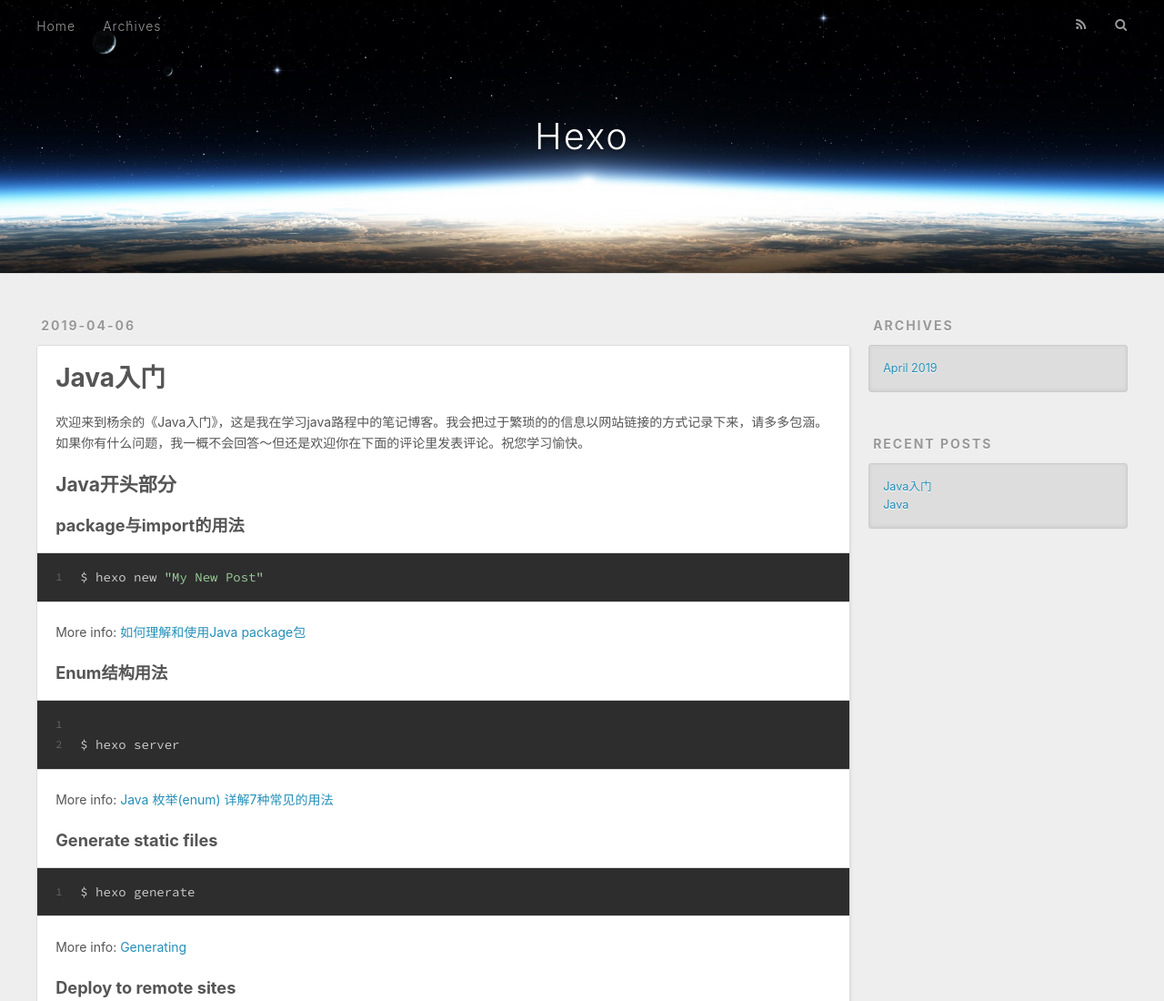
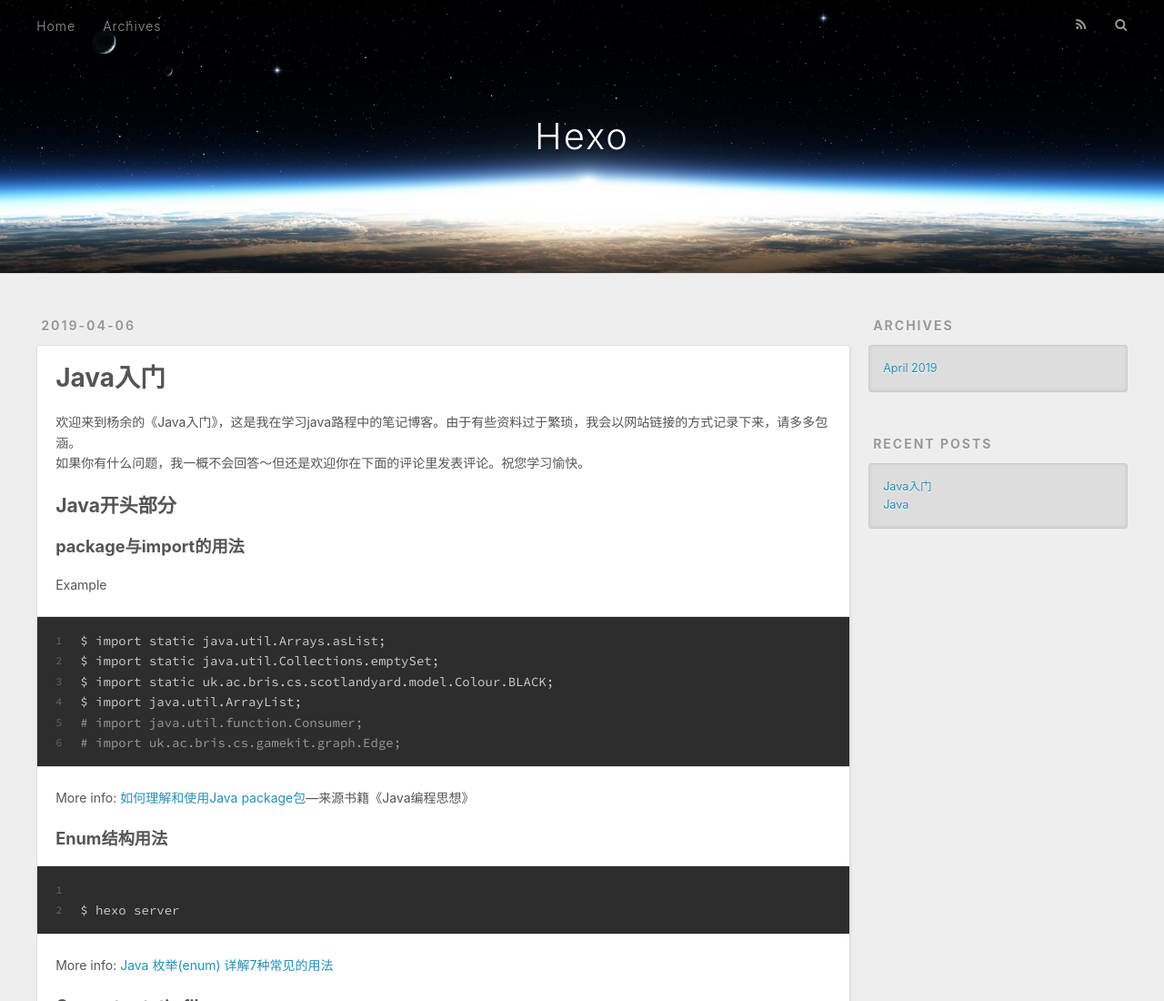
Before and after one commit to yyabc/yyabc.github.io, a plain HTML site: page 2019/04/06/Java入门/index.html in a window 1280 px wide. Shown: the top 1100 px of the page at 91% size. Drawn offline with nearby package versions, Linux system fonts and the light colour scheme.

Commit message:
Site updated: 2019-04-08 11:32:12

```diff
--- a/2019/04/06/Java入门/index.html
+++ b/2019/04/06/Java入门/index.html
@@ -7,17 +7,17 @@
 
   <title>Java入门 | Hexo</title>
   <meta name="viewport" content="width=device-width, initial-scale=1, maximum-scale=1">
-  <meta name="description" content="欢迎来到杨余的《Java入门》，这是我在学习java路程中的笔记博客。我会把过于繁琐的的信息以网站链接的方式记录下来，请多多包涵。如果你有什么问题，我一概不会回答～但还是欢迎你在下面的评论里发表评论。祝您学习愉快。 Java开头部分package与import的用法1$ hexo new &quot;My New Post&quot; More info: 如何理解和使用Java package包 Enum结构用法1">
+  <meta name="description" content="欢迎来到杨余的《Java入门》，这是我在学习java路程中的笔记博客。由于有些资料过于繁琐，我会以网站链接的方式记录下来，请多多包涵。如果你有什么问题，我一概不会回答～但还是欢迎你在下面的评论里发表评论。祝您学习愉快。 Java开头部分package与import的用法Example123456$ import static java.util.Arrays.asList;$ import sta">
 <meta property="og:type" content="article">
 <meta property="og:title" content="Java入门">
 <meta property="og:url" content="http://yoursite.com/2019/04/06/Java入门/index.html">
 <meta property="og:site_name" content="Hexo">
-<meta property="og:description" content="欢迎来到杨余的《Java入门》，这是我在学习java路程中的笔记博客。我会把过于繁琐的的信息以网站链接的方式记录下来，请多多包涵。如果你有什么问题，我一概不会回答～但还是欢迎你在下面的评论里发表评论。祝您学习愉快。 Java开头部分package与import的用法1$ hexo new &quot;My New Post&quot; More info: 如何理解和使用Java package包 Enum结构用法1">
+<meta property="og:description" content="欢迎来到杨余的《Java入门》，这是我在学习java路程中的笔记博客。由于有些资料过于繁琐，我会以网站链接的方式记录下来，请多多包涵。如果你有什么问题，我一概不会回答～但还是欢迎你在下面的评论里发表评论。祝您学习愉快。 Java开头部分package与import的用法Example123456$ import static java.util.Arrays.asList;$ import sta">
 <meta property="og:locale" content="default">
-<meta property="og:updated_time" content="2019-04-08T10:15:02.848Z">
+<meta property="og:updated_time" content="2019-04-08T10:31:50.448Z">
 <meta name="twitter:card" content="summary">
 <meta name="twitter:title" content="Java入门">
-<meta name="twitter:description" content="欢迎来到杨余的《Java入门》，这是我在学习java路程中的笔记博客。我会把过于繁琐的的信息以网站链接的方式记录下来，请多多包涵。如果你有什么问题，我一概不会回答～但还是欢迎你在下面的评论里发表评论。祝您学习愉快。 Java开头部分package与import的用法1$ hexo new &quot;My New Post&quot; More info: 如何理解和使用Java package包 Enum结构用法1">
+<meta name="twitter:description" content="欢迎来到杨余的《Java入门》，这是我在学习java路程中的笔记博客。由于有些资料过于繁琐，我会以网站链接的方式记录下来，请多多包涵。如果你有什么问题，我一概不会回答～但还是欢迎你在下面的评论里发表评论。祝您学习愉快。 Java开头部分package与import的用法Example123456$ import static java.util.Arrays.asList;$ import sta">
 
     <link rel="alternate" href="/atom.xml" title="Hexo" type="application/atom+xml">
 
@@ -86,9 +86,9 @@
 
     <div class="article-entry" itemprop="articleBody">
 
-        <p>欢迎来到杨余的《Java入门》，这是我在学习java路程中的笔记博客。我会把过于繁琐的的信息以网站链接的方式记录下来，请多多包涵。<br>如果你有什么问题，我一概不会回答～但还是欢迎你在下面的评论里发表评论。祝您学习愉快。</p>
-<h2 id="Java开头部分"><a href="#Java开头部分" class="headerlink" title="Java开头部分"></a>Java开头部分</h2><h3 id="package与import的用法"><a href="#package与import的用法" class="headerlink" title="package与import的用法"></a>package与import的用法</h3><figure class="highlight bash"><table><tr><td class="gutter"><pre><span class="line">1</span><br></pre></td><td class="code"><pre><span class="line">$ hexo new <span class="string">"My New Post"</span></span><br></pre></td></tr></table></figure>
-<p>More info: <a href="https://blog.csdn.net/zhenyusoso/article/details/6174834" target="_blank" rel="noopener">如何理解和使用Java package包</a></p>
+        <p>欢迎来到杨余的《Java入门》，这是我在学习java路程中的笔记博客。由于有些资料过于繁琐，我会以网站链接的方式记录下来，请多多包涵。<br>如果你有什么问题，我一概不会回答～但还是欢迎你在下面的评论里发表评论。祝您学习愉快。</p>
+<h2 id="Java开头部分"><a href="#Java开头部分" class="headerlink" title="Java开头部分"></a>Java开头部分</h2><h3 id="package与import的用法"><a href="#package与import的用法" class="headerlink" title="package与import的用法"></a>package与import的用法</h3><p>Example<br><figure class="highlight bash"><table><tr><td class="gutter"><pre><span class="line">1</span><br><span class="line">2</span><br><span class="line">3</span><br><span class="line">4</span><br><span class="line">5</span><br><span class="line">6</span><br></pre></td><td class="code"><pre><span class="line">$ import static java.util.Arrays.asList;</span><br><span class="line">$ import static java.util.Collections.emptySet;</span><br><span class="line">$ import static uk.ac.bris.cs.scotlandyard.model.Colour.BLACK;</span><br><span class="line">$ import java.util.ArrayList;</span><br><span class="line"><span class="comment"># import java.util.function.Consumer;</span></span><br><span class="line"><span class="comment"># import uk.ac.bris.cs.gamekit.graph.Edge;</span></span><br></pre></td></tr></table></figure></p>
+<p>More info: <a href="https://blog.csdn.net/zhenyusoso/article/details/6174834" target="_blank" rel="noopener">如何理解和使用Java package包</a>—来源书籍《Java编程思想》</p>
 <h3 id="Enum结构用法"><a href="#Enum结构用法" class="headerlink" title="Enum结构用法"></a>Enum结构用法</h3><figure class="highlight bash"><table><tr><td class="gutter"><pre><span class="line">1</span><br><span class="line">2</span><br></pre></td><td class="code"><pre><span class="line"></span><br><span class="line">$ hexo server</span><br></pre></td></tr></table></figure>
 <p>More info: <a href="https://blog.csdn.net/qq_27093465/article/details/52180865" target="_blank" rel="noopener">Java 枚举(enum) 详解7种常见的用法</a></p>
 <h3 id="Generate-static-files"><a href="#Generate-static-files" class="headerlink" title="Generate static files"></a>Generate static files</h3><figure class="highlight bash"><table><tr><td class="gutter"><pre><span class="line">1</span><br></pre></td><td class="code"><pre><span class="line">$ hexo generate</span><br></pre></td></tr></table></figure>
@@ -99,7 +99,7 @@
 
     </div>
     <footer class="article-footer">
-      <a data-url="http://yoursite.com/2019/04/06/Java入门/" data-id="cju87b8lx0000cn9jt8yrtgb2" class="article-share-link">Share</a>
+      <a data-url="http://yoursite.com/2019/04/06/Java入门/" data-id="cju87v6mm0001lg9jw7evyxkw" class="article-share-link">Share</a>
 
 
     </footer>
```
Also changed, not shown: 2019/04/06/hello-world/index.html (+1 -1 lines), index.html (+5 -5 lines).
